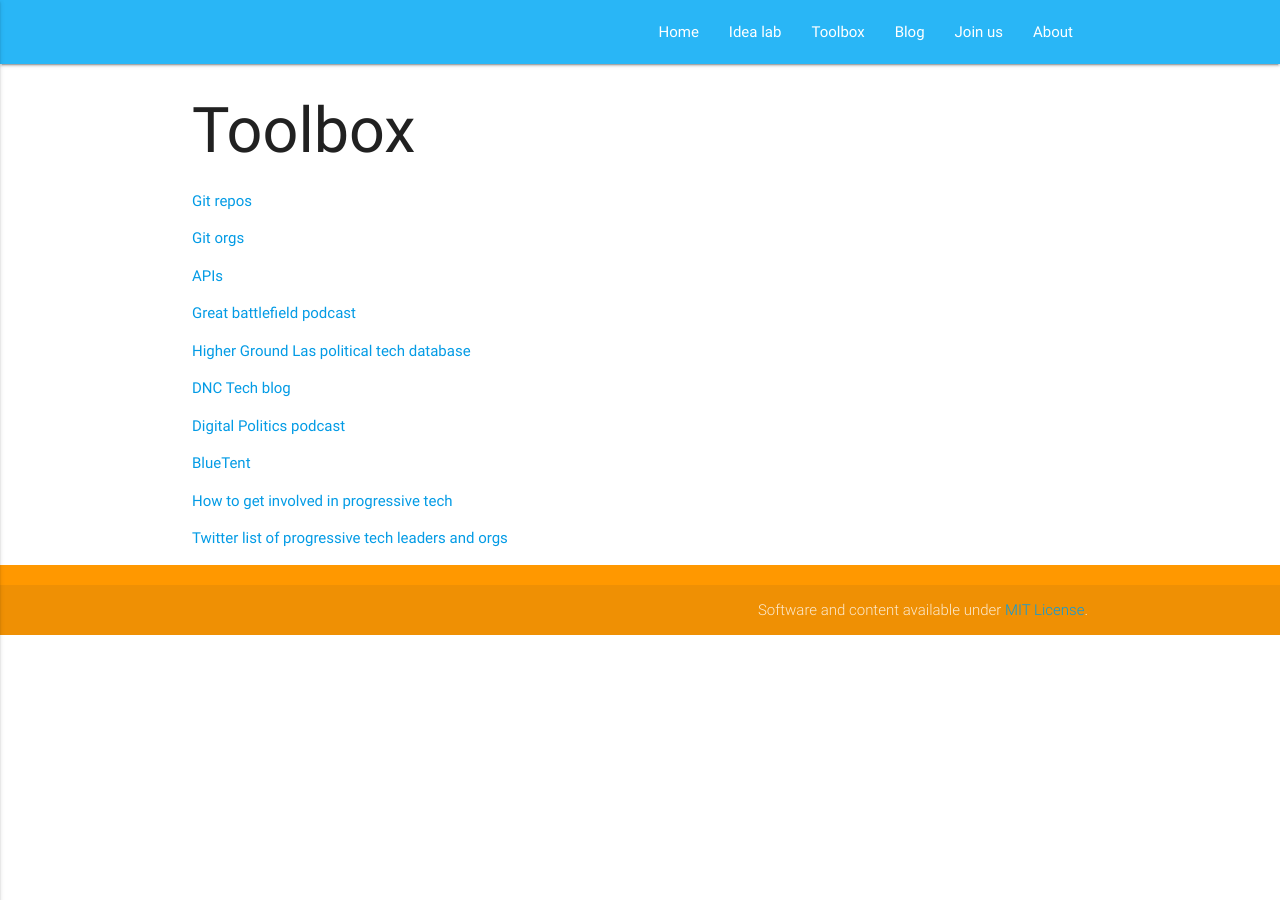
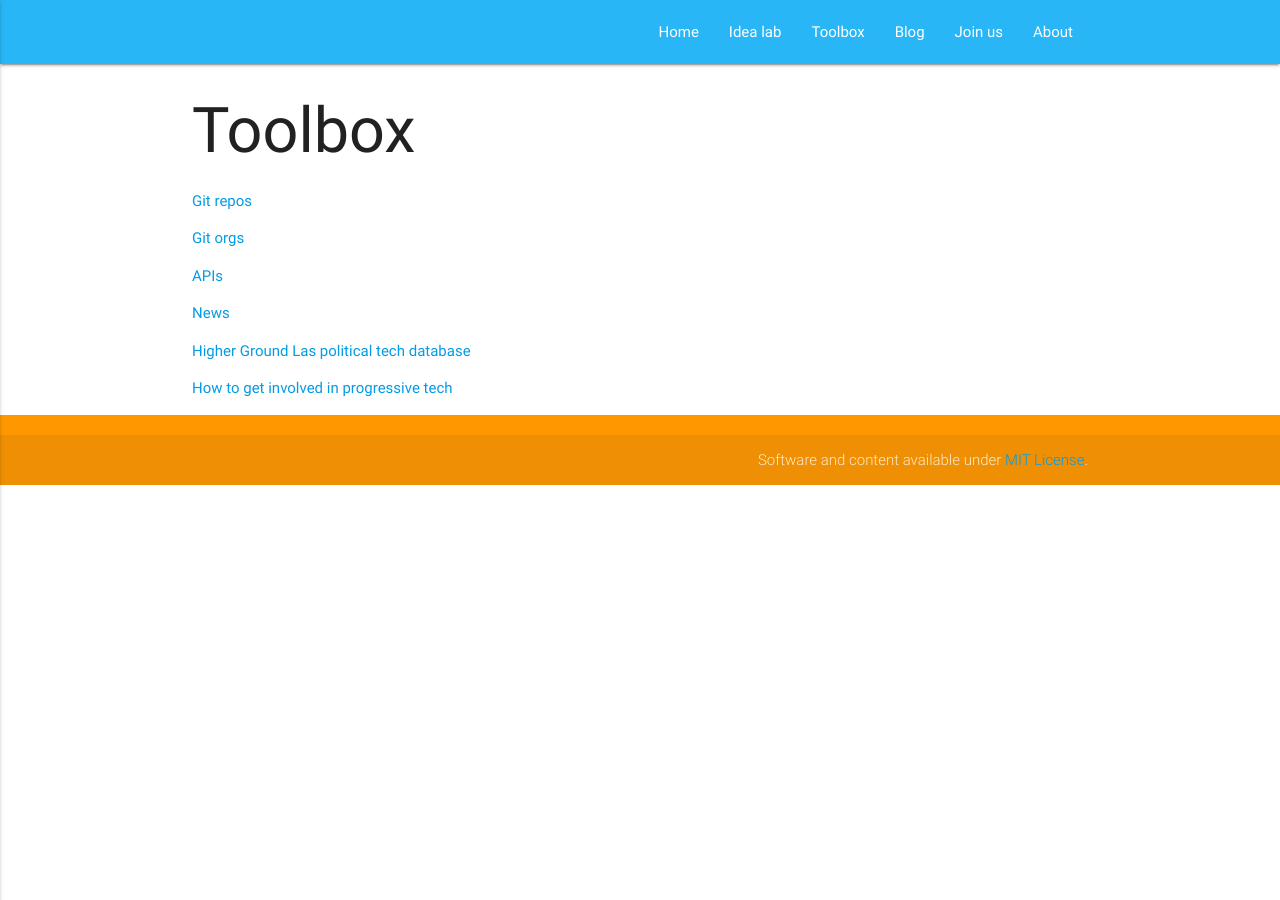
Before and after one commit to shaisachs/progressive-workshop, a Jekyll site: the page built from toolbox/index.md, in a window 1280 px wide. Built offline with Jekyll 4.4.1, drawn with Linux system fonts in a browser that asks for light colours.

```diff
--- a/_config.yml
+++ b/_config.yml
@@ -16,3 +16,4 @@ collections:
   - gitrepos
   - gitorgs
   - apis
+  - news
--- a/toolbox/index.md
+++ b/toolbox/index.md
@@ -9,16 +9,8 @@ title: Toolbox
 
 [APIs](apis)
 
-[Great battlefield podcast](https://www.resistancedashboard.com/the-great-battlefield)
+[News](news)
 
 [Higher Ground Las political tech database](https://airtable.com/shrgc1cEc4FQzhhbD/tblBLLNHWBxRs7g0L)
 
-[DNC Tech blog](https://medium.com/democratictech)
-
-[Digital Politics podcast](https://www.turtlebackinteractive.com/digital-politics/)
-
-[BlueTent](https://bluetent.us/)
-
 [How to get involved in progressive tech](https://shaisachs.gitbook.io/progressive-tech-book/)
-
-[Twitter list of progressive tech leaders and orgs](https://twitter.com/i/lists/732558556940120066)
```
Also changed, not shown: _news/bluetent.md (added, +4 -0 lines), _news/digital-politics.md (added, +4 -0 lines), _news/dnc-tech.md (added, +4 -0 lines), _news/epolitics.md (added, +4 -0 lines), _news/great-battlefield.md (added, +4 -0 lines), _news/progressive-tech-twitter.md (added, +4 -0 lines), toolbox/news.md (added, +16 -0 lines).
